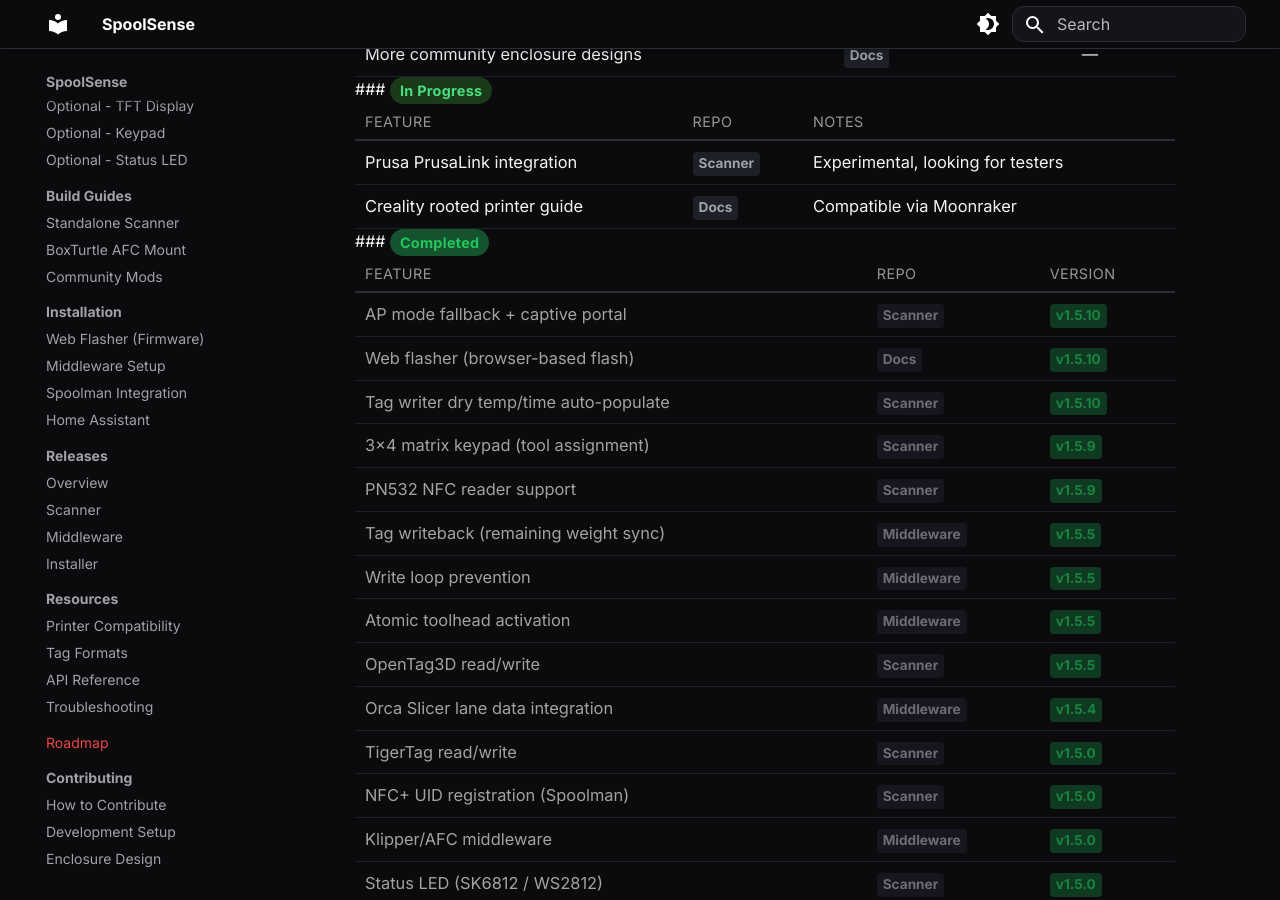
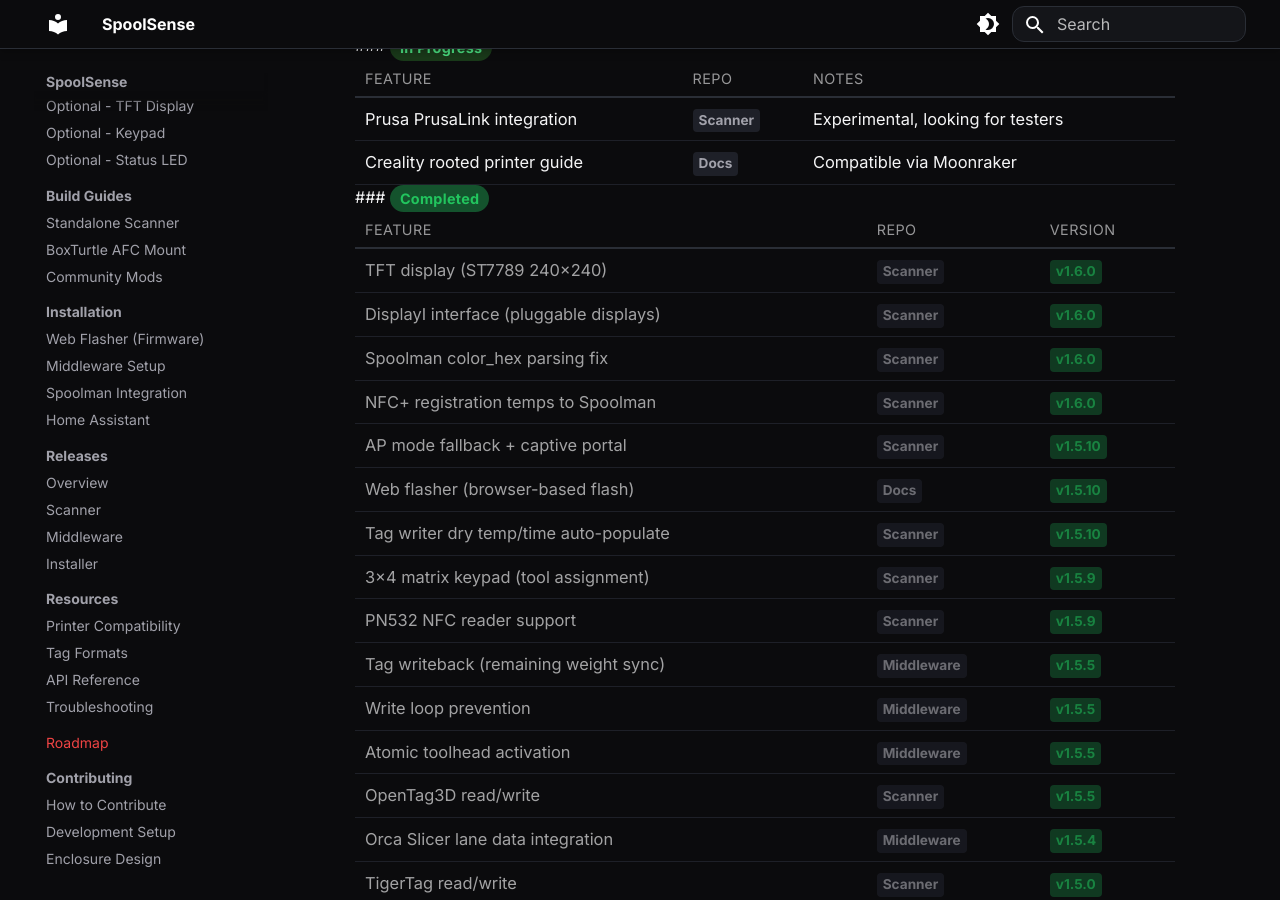
Before and after one commit to SpoolSense/spoolsense.org, an MkDocs documentation site: the page built from docs/roadmap.md, in a window 1280 px wide and 900 px high, scrolled down 1555 px. Built offline with MkDocs 1.6.1 and Material for MkDocs 9.7.7, drawn with Linux system fonts in a browser that asks for light colours; some of the changed text lies outside the part shown.

Commit message:
roadmap: move TFT display to completed (v1.6.0), update counts

```diff
--- a/docs/roadmap.md
+++ b/docs/roadmap.md
@@ -200,9 +200,9 @@ a.roadmap-stat:hover {
 
 <div class="roadmap-stats">
   <a href="#exploring" class="roadmap-stat stat-exploring"><div class="num">7</div><div class="label">Exploring</div></a>
-  <a href="#planned" class="roadmap-stat stat-planned"><div class="num">18</div><div class="label">Planned</div></a>
+  <a href="#planned" class="roadmap-stat stat-planned"><div class="num">17</div><div class="label">Planned</div></a>
   <a href="#in-progress" class="roadmap-stat stat-progress"><div class="num">2</div><div class="label">In Progress</div></a>
-  <a href="#completed" class="roadmap-stat stat-done"><div class="num">20</div><div class="label">Completed</div></a>
+  <a href="#completed" class="roadmap-stat stat-done"><div class="num">24</div><div class="label">Completed</div></a>
 </div>
 
 <div class="roadmap-section">
@@ -251,7 +251,6 @@ a.roadmap-stat:hover {
 
 <table class="roadmap-table">
 <tr><th>Feature</th><th>Repo</th><th>Target</th></tr>
-<tr><td>TFT display support</td><td><span class="repo-tag">Scanner</span></td><td>v1.6.0</td></tr>
 <tr><td>WiFi reconnection logic</td><td><span class="repo-tag">Scanner</span></td><td>—</td></tr>
 <tr><td>Tag writer: populate from Spoolman</td><td><span class="repo-tag">Scanner</span></td><td>—</td></tr>
 <tr><td>NTAG variant detection (GET_VERSION)</td><td><span class="repo-tag">Scanner</span></td><td>—</td></tr>
@@ -283,6 +282,10 @@ a.roadmap-stat:hover {
 
 <table class="roadmap-table completed">
 <tr><th>Feature</th><th>Repo</th><th>Version</th></tr>
+<tr><td>TFT display (ST7789 240x240)</td><td><span class="repo-tag">Scanner</span></td><td><span class="version-tag">v1.6.0</span></td></tr>
+<tr><td>DisplayI interface (pluggable displays)</td><td><span class="repo-tag">Scanner</span></td><td><span class="version-tag">v1.6.0</span></td></tr>
+<tr><td>Spoolman color_hex parsing fix</td><td><span class="repo-tag">Scanner</span></td><td><span class="version-tag">v1.6.0</span></td></tr>
+<tr><td>NFC+ registration temps to Spoolman</td><td><span class="repo-tag">Scanner</span></td><td><span class="version-tag">v1.6.0</span></td></tr>
 <tr><td>AP mode fallback + captive portal</td><td><span class="repo-tag">Scanner</span></td><td><span class="version-tag">v1.5.10</span></td></tr>
 <tr><td>Web flasher (browser-based flash)</td><td><span class="repo-tag">Docs</span></td><td><span class="version-tag">v1.5.10</span></td></tr>
 <tr><td>Tag writer dry temp/time auto-populate</td><td><span class="repo-tag">Scanner</span></td><td><span class="version-tag">v1.5.10</span></td></tr>
```
